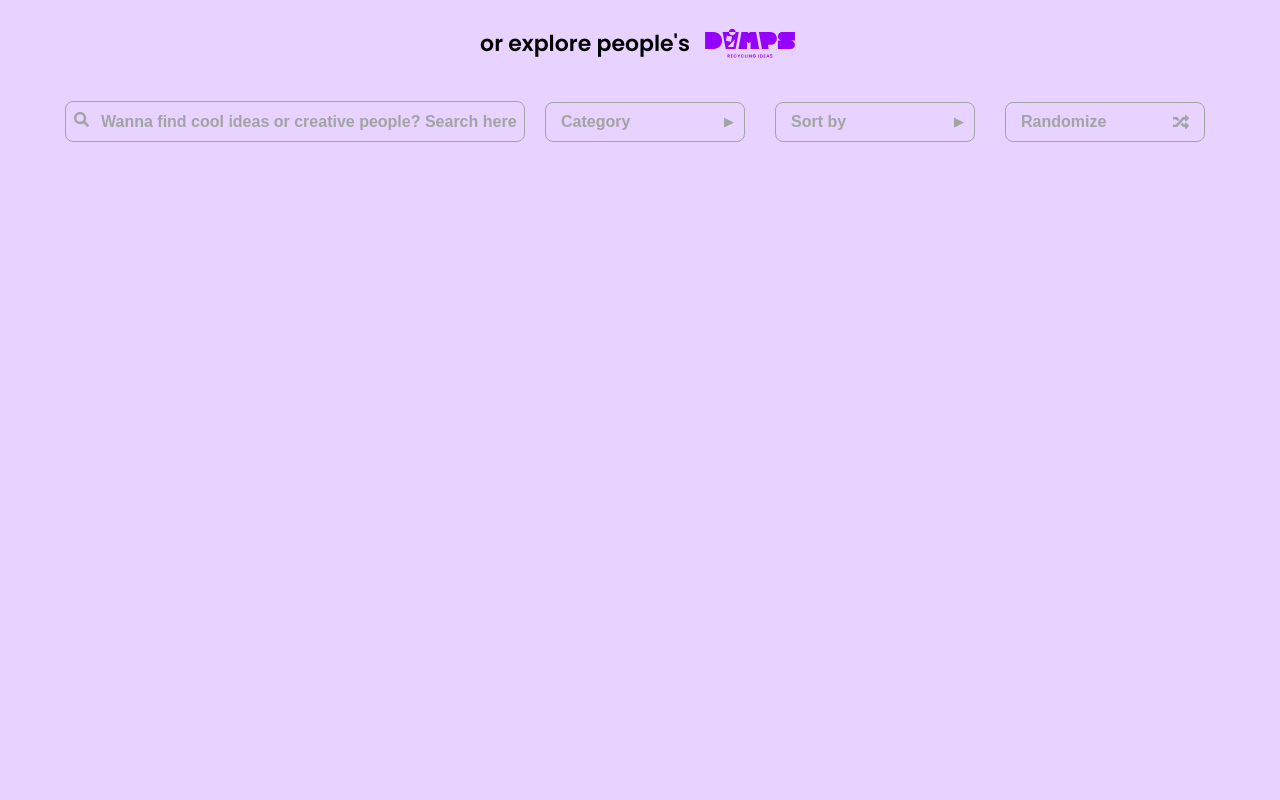
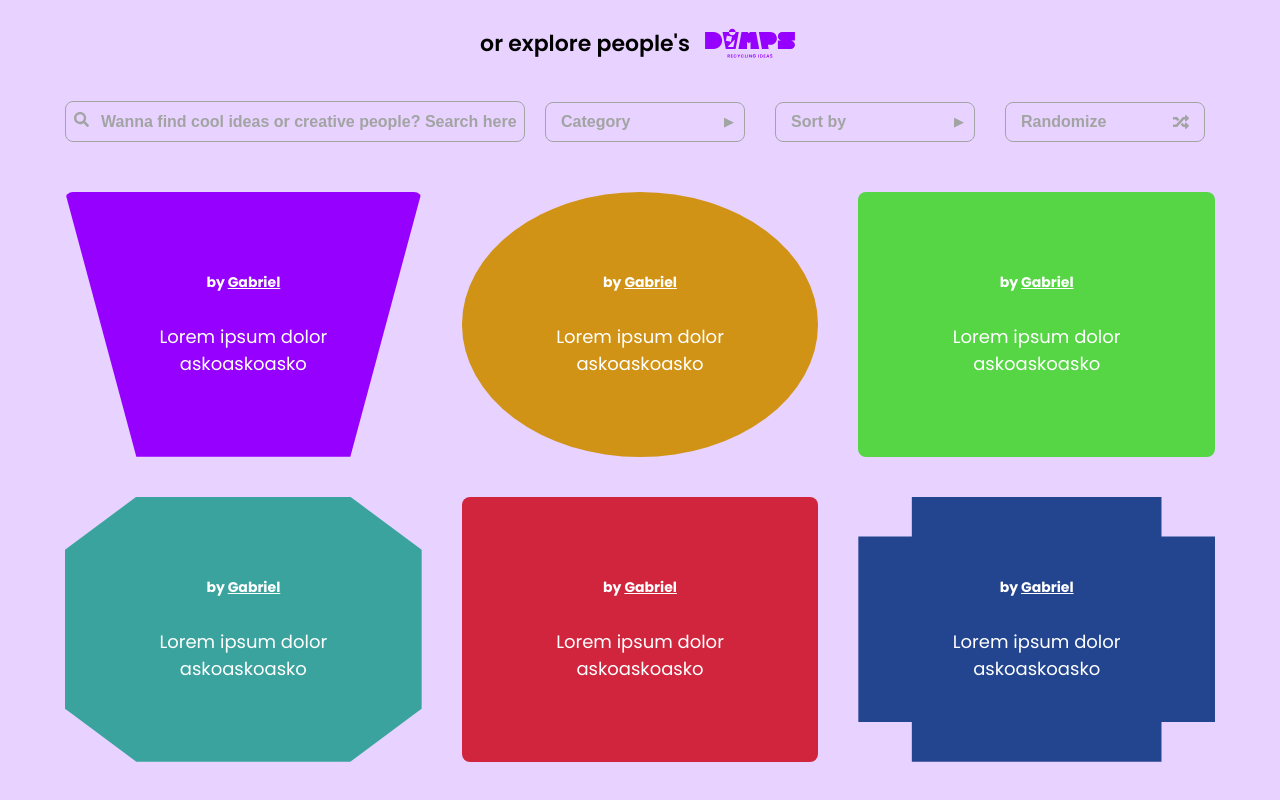
Before and after one commit to dumpsdev/dumps-mvp, a React (Create React App) app: page / in a window 1280 px wide. Shown: the part 418-1218 px from the top of the page. Before the commit the page ends 800 px from the top, so only its background shows below. Built offline with nearby package versions, Linux system fonts and the light colour scheme.

Commit message:
Ideas section

```diff
--- a/public/index.html
+++ b/public/index.html
@@ -7,12 +7,10 @@
     <meta name="theme-color" content="#000000" />
     <meta
       name="description"
-      content="Web site created using create-react-app"
+      content="Dumps"
     />
-    <link rel="apple-touch-icon" href="%PUBLIC_URL%/logo192.png" />
-    <link rel="stylesheet" href="https://cdnjs.cloudflare.com/ajax/libs/font-awesome/6.3.0/css/all.min.css" integrity="sha512-SzlrxWUlpfuzQ+pcUCosxcglQRNAq/DZjVsC0lE40xsADsfeQoEypE+enwcOiGjk/bSuGGKHEyjSoQ1zVisanQ==" crossorigin="anonymous" referrerpolicy="no-referrer" />
     <link rel="manifest" href="%PUBLIC_URL%/manifest.json" />
-    <title>React App</title>
+    <title>Dumps</title>
   </head>
   <body>
     <noscript>You need to enable JavaScript to run this app.</noscript>
--- a/src/App.css
+++ b/src/App.css
@@ -32,6 +32,11 @@ input:focus,select:focus {
 
 :root {
   --primary:#9500FF;
+  --orange:#D09315;
+  --green:#56D645;
+  --green-500:#3AA39E;
+  --red:#D1253D;
+  --blue:#23458F;
   --light:#fff;
   --dark:#48434c;
   --gray:#A2A4A3;
@@ -57,9 +62,50 @@ body {
   animation: animeTransition .3s forwards;
 }
 
+.ideaBox {
+  display: flex;
+  flex-direction: column;
+  gap: 3rem;
+  align-items: center;
+  padding: 8rem;
+  background: var(--green);
+  border-radius: var(--radius);
+}
+
+.ideaBox.music {
+  background: var(--green-500);
+  clip-path: polygon(20% 0%, 80% 0%, 100% 20%, 100% 80%, 80% 100%, 20% 100%, 0% 80%, 0% 20%);
+}
+
+.ideaBox.video {
+  background: var(--red);
+}
+
+.ideaBox.social-media {
+  background: var(--primary);
+  clip-path: polygon(0 0, 100% 0, 80% 100%, 20% 100%);
+}
+
+.ideaBox.pictures {
+  background: var(--orange);
+  border-radius: 100%;
+}
+
+.ideaBox.work {
+  background: var(--blue);
+  clip-path: polygon(50% 0, 100% 35%, 85% 50%, 100% 65%, 50% 100%, 0 65%, 15% 50%, 0 35%);
+  clip-path: polygon(0% 15%, 15% 15%, 15% 0%, 85% 0%, 85% 15%, 100% 15%, 100% 85%, 85% 85%, 85% 100%, 15% 100%, 15% 85%, 0% 85%);
+}
+
 @keyframes animeTransition {
   to {
       opacity: 1;
       transform: initial;
   }
 }
+
+@media screen and (max-width:767px) {
+  .ideaBox {
+    transform: scale(.8);
+  }
+}
--- a/src/components/Filter/Filter.jsx
+++ b/src/components/Filter/Filter.jsx
@@ -8,23 +8,29 @@ const categories = [
     {value:'social-media',label: 'Social Media'},
     {value:'video',label: 'Video'},
     {value:'work',label: 'Work'},
-    {value:'pictures',label: 'Pictures'}
-  ];
+    {value:'pictures',label: 'Pictures'},
+    {value:'music',label: 'Music'},
+    {value:'projects',label: 'Projects'}
+];
 
-  const sortBy = [
+const sortBy = [
     {value:'desc',label: 'DESC'},
     {value:'asc',label: 'ASC'},
-  ];
+];
 
 const Filter = () => {
 
   const [category,setCategory] = useState();
   const [sort,setSort] = useState();
 
+  function handleChange() {
+    console.log('Handle Change')
+  }
+
   return (
     <section className={styles.filterContainer}>
         <InputFilter placeholder="Wanna find cool ideas or creative people? Search here"/>
-        <SelectFilter value={category} setValue={setCategory} options={categories} defaultOption="Category"/>
+        <SelectFilter onChange={handleChange} value={category} setValue={setCategory} options={categories} defaultOption="Category"/>
         <SelectFilter value={sort} setValue={setSort} options={sortBy} defaultOption="Sort by"/>
         <ShuffleFilter text="Randomize"/>
     </section>
--- a/src/components/Filter/Filter.module.css
+++ b/src/components/Filter/Filter.module.css
@@ -2,6 +2,7 @@
     display: flex;
     gap:1rem;
     align-items: center;
+    margin-bottom: 4rem;
 }
 
 /* .filterContainer input,
--- a/src/components/Filter/SelectFilter.jsx
+++ b/src/components/Filter/SelectFilter.jsx
@@ -4,10 +4,10 @@ import styles from './Filter.module.css'
 const SelectFilter = ({options,value,setValue,defaultOption,...props}) => {
   return (
     <div className={styles.selectContainer}>
-      <select value={value} className={styles.select} {...props}>
+      <select value={value} className={styles.select} onChange={({currentTarget}) => setValue(currentTarget.value)} {...props}>
         <option value="">{defaultOption}</option>
         {options.map((option) => (
-          <option key={option.value} value={option.value} onChange={({currentTarget}) => setValue(currentTarget.value)}>
+          <option key={option.value} value={option.value}>
             {option.label}
           </option>
         ))}
--- a/src/components/IdeaField/IdeaField.module.css
+++ b/src/components/IdeaField/IdeaField.module.css
@@ -30,7 +30,7 @@
     text-align: center;
     border: none;
     background: none;
-    word-break: break-word;
+    word-wrap: break-word;
 }
 
 .ideaField:focus {
--- a/src/components/IdeaField/IdeaSubmit.jsx
+++ b/src/components/IdeaField/IdeaSubmit.jsx
@@ -4,7 +4,7 @@ import React from 'react'
 const IdeaSubmit = () => {
   return (
     <button className={styles.ideaSubmit}>
-        <i class="fa-solid fa-arrow-right"></i>
+        <i className="fa-solid fa-arrow-right"></i>
     </button>
   )
 }
--- /dev/null
+++ b/src/components/Ideas/Idea.jsx
@@ -0,0 +1,13 @@
+import React from 'react'
+import styles from './Ideas.module.css'
+
+const Idea = ({type,author,text}) => {
+  return (
+    <div className={`ideaBox ${type || ''}`}>
+        <h4 className={styles.ideaAuthor}>by <span>{author}</span></h4>
+        <p className={styles.ideaText}>{text}</p>
+    </div>
+  )
+}
+
+export default Idea
--- /dev/null
+++ b/src/components/Ideas/Ideas.jsx
@@ -0,0 +1,18 @@
+import React from 'react'
+import Idea from './Idea'
+import styles from './Ideas.module.css'
+
+const Ideas = () => {
+  return (
+    <div className={styles.ideasContainer}>
+        <Idea type="social-media" author="Gabriel" text="Lorem ipsum dolor askoaskoasko" />
+        <Idea type="pictures" author="Gabriel" text="Lorem ipsum dolor askoaskoasko" />
+        <Idea author="Gabriel" text="Lorem ipsum dolor askoaskoasko" />
+        <Idea type="music" author="Gabriel" text="Lorem ipsum dolor askoaskoasko" />
+        <Idea type="video" author="Gabriel" text="Lorem ipsum dolor askoaskoasko" />
+        <Idea type="work" author="Gabriel" text="Lorem ipsum dolor askoaskoasko" />
+    </div>
+  )
+}
+
+export default Ideas
--- /dev/null
+++ b/src/components/Ideas/Ideas.module.css
@@ -0,0 +1,35 @@
+.ideasContainer {
+    display: grid;
+    gap: 4rem;
+    grid-template-columns: repeat(3,minmax(0,1fr));
+    margin-bottom: 4rem;
+}
+
+.ideaAuthor {
+    font-size: 1.4rem;
+    color: var(--light);
+}
+
+.ideaAuthor span {
+    text-decoration: underline;
+}
+
+.ideaText {
+    font-size: 1.8rem;
+    text-align: center;
+    color: var(--light);
+    max-width: 25rem;
+    word-wrap: break-word;
+}
+
+@media screen and (max-width:1024px) {
+    .ideasContainer {
+        grid-template-columns: repeat(2,minmax(0,1fr));
+    }
+}
+
+@media screen and (max-width:520px) {
+    .ideasContainer {
+        grid-template-columns: repeat(1,minmax(0,1fr));
+    }
+}
--- a/src/pages/Main/Main.jsx
+++ b/src/pages/Main/Main.jsx
@@ -4,6 +4,7 @@ import styles from './Main.module.css'
 import MainSection from '../../components/MainSection/MainSection'
 import { ReactComponent as Logo } from '../../assets/logo.svg';
 import Filter from '../../components/Filter/Filter';
+import Ideas from '../../components/Ideas/Ideas';
 
 const Main = () => {
   return (
@@ -11,6 +12,7 @@ const Main = () => {
         <IdeaField/>
         <h4 className={styles.message}>or explore people's<div className={styles.logo}><Logo/></div></h4>
         <Filter/>
+        <Ideas/>
     </MainSection>
   )
 }
--- a/src/pages/Main/Main.module.css
+++ b/src/pages/Main/Main.module.css
@@ -13,3 +13,10 @@
     max-width: 10rem;
     padding-top: 1rem;
 }
+
+@media screen and (max-width: 380px) {
+    .message {
+        flex-direction: column;
+        gap: 0;
+    }
+}
```
Also changed, not shown: public/logo192.png (deleted), public/logo512.png (deleted).
